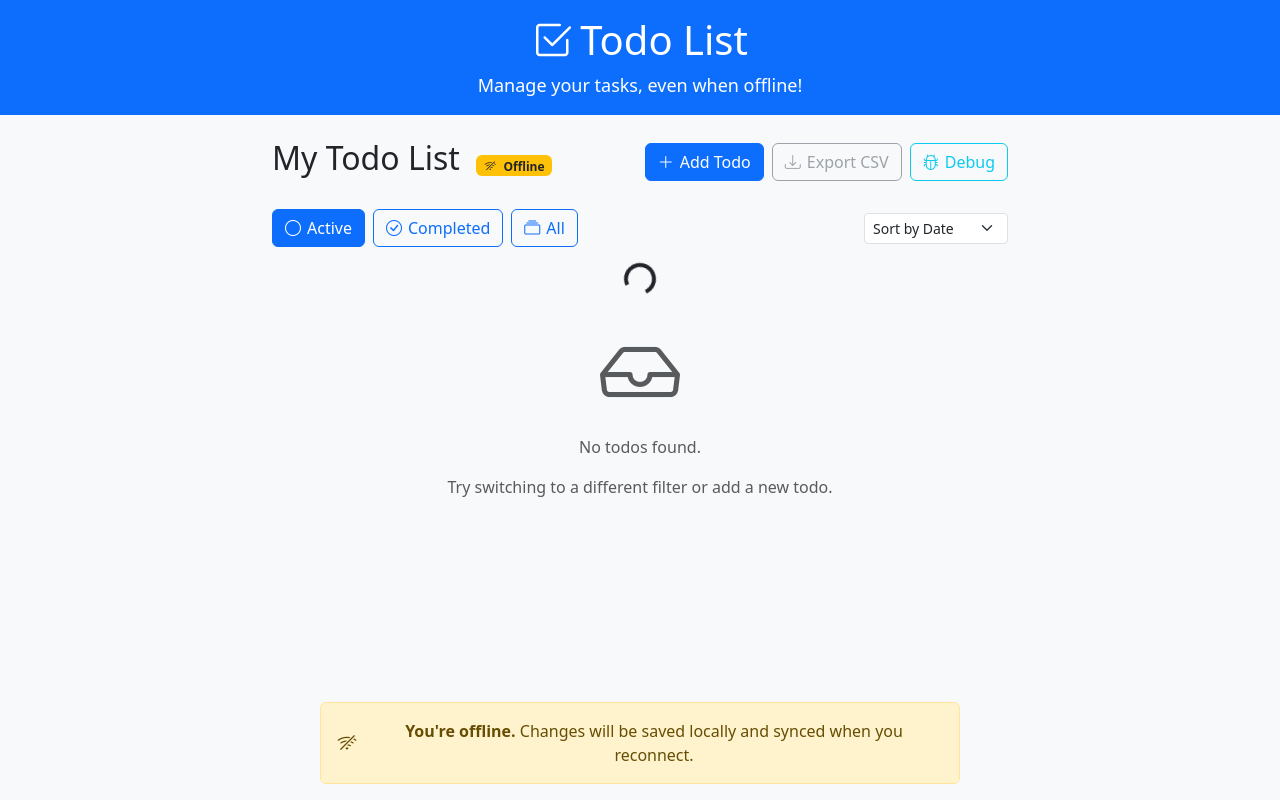
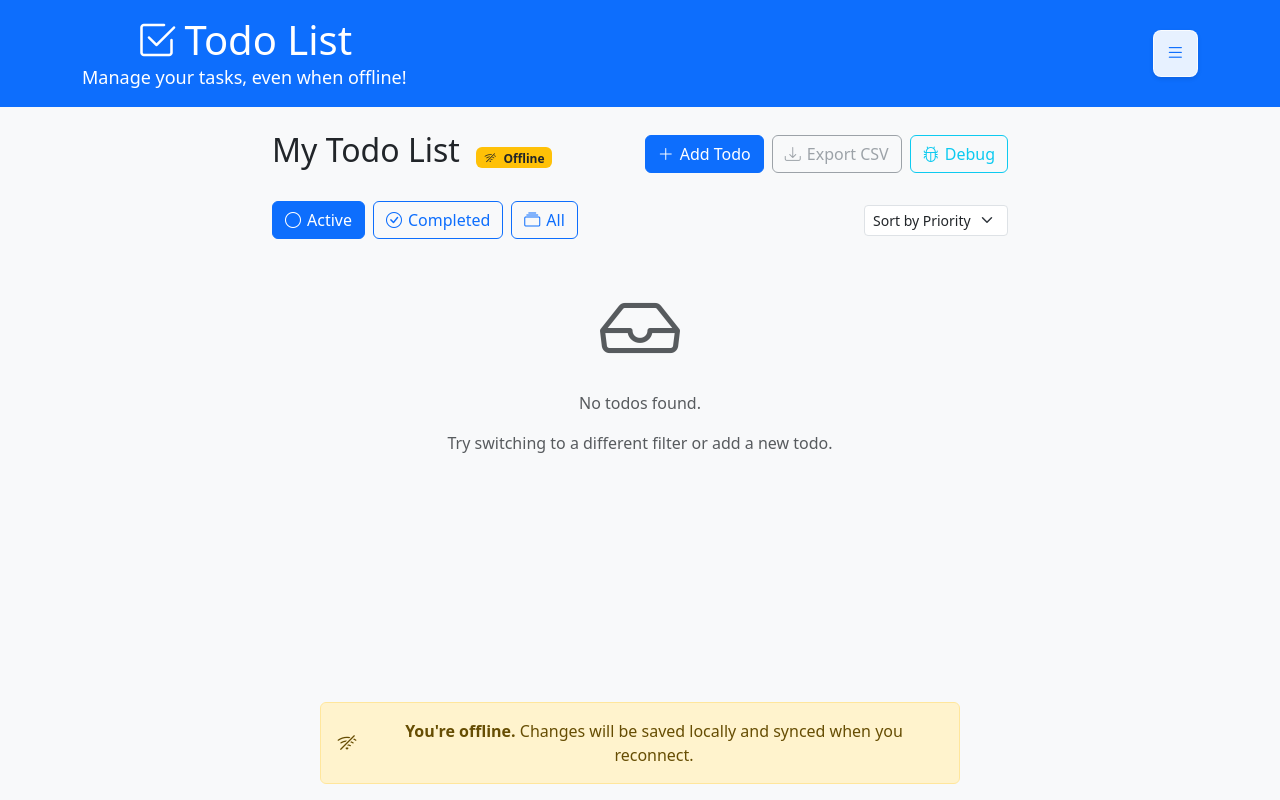
Before and after one commit to POTHYSTALIN/todo-list-pwa, a React (Create React App) app: page / in a window 1280 px wide. Built offline with nearby package versions, Linux system fonts and the light colour scheme.

Commit message:
Added the menu with offcanvas

```diff
--- a/src/App.css
+++ b/src/App.css
@@ -224,3 +224,104 @@
 .todo-item:hover .action-btn {
   transform: scale(1);
 }
+
+/* Side Drawer Styles */
+.offcanvas {
+  border-right: 1px solid rgba(0, 0, 0, 0.1);
+}
+
+.offcanvas-header {
+  border-bottom: 1px solid rgba(0, 0, 0, 0.1);
+  background-color: #f8f9fa;
+}
+
+.offcanvas-title {
+  font-weight: 600;
+  color: #495057;
+}
+
+.nav-link {
+  color: #495057;
+  border-radius: 8px;
+  margin-bottom: 0.25rem;
+  transition: all 0.2s ease;
+}
+
+.nav-link:hover {
+  background-color: #e9ecef;
+  color: #0d6efd;
+}
+
+.nav-link.active {
+  background-color: #0d6efd;
+  color: white;
+}
+
+.nav-link.active:hover {
+  background-color: #0b5ed7;
+  color: white;
+}
+
+/* Category Cards */
+.card {
+  transition: transform 0.2s ease, box-shadow 0.2s ease;
+  border-radius: 12px;
+}
+
+.card:hover {
+  transform: translateY(-2px);
+  box-shadow: 0 4px 12px rgba(0, 0, 0, 0.1);
+}
+
+.card-title {
+  font-weight: 600;
+}
+
+/* Responsive adjustments for mobile */
+@media (max-width: 576px) {
+  .App-header h1 {
+    font-size: 1.5rem;
+  }
+
+  .App-header p {
+    font-size: 0.875rem;
+  }
+
+  .btn-outline-light {
+    padding: 0.375rem 0.75rem;
+  }
+}
+
+/* Burger menu button styling */
+.App-header .btn-outline-light {
+  background-color: rgba(255, 255, 255, 0.9);
+  border-color: rgba(255, 255, 255, 0.8);
+  color: #0d6efd;
+  border-radius: 8px;
+  padding: 0.5rem 0.75rem;
+  font-size: 1.1rem;
+  transition: all 0.2s ease;
+  box-shadow: 0 2px 4px rgba(0, 0, 0, 0.1);
+}
+
+.App-header .btn-outline-light:hover {
+  background-color: white;
+  border-color: white;
+  color: #0d6efd;
+  transform: translateY(-1px);
+  box-shadow: 0 4px 8px rgba(0, 0, 0, 0.15);
+}
+
+.App-header .btn-outline-light:focus,
+.App-header .btn-outline-light:active {
+  background-color: white !important;
+  border-color: white !important;
+  color: #0d6efd !important;
+  box-shadow: 0 0 0 0.25rem rgba(255, 255, 255, 0.3);
+  transform: translateY(0);
+}
+
+.App-header .btn-outline-light i {
+  font-size: 1.2rem;
+  font-weight: 600;
+}
--- a/src/App.js
+++ b/src/App.js
@@ -1,32 +1,92 @@
-import React from 'react';
-import { Container, Row, Col } from 'react-bootstrap';
+import React, { useState } from 'react';
+import { Container, Row, Col, Button } from 'react-bootstrap';
 import { TodoProvider } from './contexts/TodoContext';
 import TodoList from './components/TodoList';
+import Categories from './components/Categories';
+import SideDrawer from './components/SideDrawer';
 import NetworkStatus from './components/NetworkStatus';
 import 'bootstrap/dist/css/bootstrap.min.css';
 import 'bootstrap-icons/font/bootstrap-icons.css';
 import './App.css';
 
 function App() {
+  const [showDrawer, setShowDrawer] = useState(false);
+  const [currentPage, setCurrentPage] = useState('todos');
+
+  const handleNavigate = (page) => {
+    setCurrentPage(page);
+  };
+
+  const renderCurrentPage = () => {
+    switch (currentPage) {
+      case 'categories':
+        return <Categories />;
+      case 'todos':
+      default:
+        return <TodoList />;
+    }
+  };
+
+  const getPageTitle = () => {
+    switch (currentPage) {
+      case 'categories':
+        return 'Categories';
+      case 'todos':
+      default:
+        return 'Todo List';
+    }
+  };
+
+  const getPageIcon = () => {
+    switch (currentPage) {
+      case 'categories':
+        return 'bi-collection';
+      case 'todos':
+      default:
+        return 'bi-check2-square';
+    }
+  };
+
   return (
     <TodoProvider>
       <div className="App">
         <header className="App-header bg-primary text-white py-3 mb-4">
           <Container>
-            <h1><i className="bi bi-check2-square me-2"></i>Todo List</h1>
-            <p className="mb-0">Manage your tasks, even when offline!</p>
+            <div className="d-flex align-items-center justify-content-between">
+              <div>
+                <h1 className="mb-0">
+                  <i className={`${getPageIcon()} me-2`}></i>
+                  {getPageTitle()}
+                </h1>
+                <p className="mb-0">Manage your tasks, even when offline!</p>
+              </div>
+              <Button
+                variant="outline-light"
+                size="sm"
+                onClick={() => setShowDrawer(true)}
+              >
+                <i className="bi bi-list"></i>
+              </Button>
+            </div>
           </Container>
         </header>
 
         <Container>
           <Row className="justify-content-center">
             <Col xs={12} md={10} lg={8}>
-              <TodoList />
+              {renderCurrentPage()}
             </Col>
           </Row>
         </Container>
 
         <NetworkStatus />
+
+        <SideDrawer
+          show={showDrawer}
+          onHide={() => setShowDrawer(false)}
+          onNavigate={handleNavigate}
+          currentPage={currentPage}
+        />
       </div>
     </TodoProvider>
   );
--- /dev/null
+++ b/src/components/Categories.js
@@ -0,0 +1,87 @@
+import React from 'react';
+import { Container, Row, Col, Card } from 'react-bootstrap';
+
+const Categories = () => {
+  const sampleCategories = [
+    {
+      id: 1,
+      name: 'Work',
+      description: 'Tasks related to your professional work',
+      color: 'primary',
+      count: 5
+    },
+    {
+      id: 2,
+      name: 'Personal',
+      description: 'Personal tasks and errands',
+      color: 'success',
+      count: 3
+    },
+    {
+      id: 3,
+      name: 'Shopping',
+      description: 'Shopping lists and purchases',
+      color: 'warning',
+      count: 2
+    },
+    {
+      id: 4,
+      name: 'Health',
+      description: 'Health and fitness related tasks',
+      color: 'info',
+      count: 1
+    }
+  ];
+
+  return (
+    <Container>
+      <Row className="justify-content-center">
+        <Col xs={12} md={10} lg={8}>
+          <div className="mb-4">
+            <h2 className="text-center mb-3">
+              <i className="bi bi-collection me-2"></i>
+              Categories
+            </h2>
+            <p className="text-muted text-center">
+              Organize your todos into different categories for better management
+            </p>
+          </div>
+
+          <Row>
+            {sampleCategories.map((category) => (
+              <Col key={category.id} xs={12} sm={6} lg={6} className="mb-3">
+                <Card className={`border-${category.color} h-100`}>
+                  <Card.Body>
+                    <div className="d-flex justify-content-between align-items-start">
+                      <div>
+                        <Card.Title className={`text-${category.color} mb-2`}>
+                          <i className={`bi bi-tag me-2`}></i>
+                          {category.name}
+                        </Card.Title>
+                        <Card.Text className="text-muted small">
+                          {category.description}
+                        </Card.Text>
+                      </div>
+                      <span className={`badge bg-${category.color} rounded-pill`}>
+                        {category.count} tasks
+                      </span>
+                    </div>
+                  </Card.Body>
+                </Card>
+              </Col>
+            ))}
+          </Row>
+
+          <div className="text-center mt-4">
+            <p className="text-muted">
+              <i className="bi bi-info-circle me-2"></i>
+              This is a sample categories page. In a real application, you would be able to create, edit, and manage your todo categories here.
+            </p>
+          </div>
+        </Col>
+      </Row>
+    </Container>
+  );
+};
+
+export default Categories;
--- /dev/null
+++ b/src/components/SideDrawer.js
@@ -0,0 +1,41 @@
+import React from 'react';
+import { Offcanvas, Nav } from 'react-bootstrap';
+
+const SideDrawer = ({ show, onHide, onNavigate, currentPage }) => {
+  const menuItems = [
+    { id: 'todos', label: 'Todos', icon: 'bi-check2-square' },
+    { id: 'categories', label: 'Categories', icon: 'bi-collection' }
+  ];
+
+  return (
+    <Offcanvas show={show} onHide={onHide} placement="end">
+      <Offcanvas.Header closeButton>
+        <Offcanvas.Title>
+          <i className="bi bi-list me-2"></i>
+          Menu
+        </Offcanvas.Title>
+      </Offcanvas.Header>
+      <Offcanvas.Body>
+        <Nav className="flex-column">
+          {menuItems.map((item) => (
+            <Nav.Link
+              key={item.id}
+              onClick={() => {
+                onNavigate(item.id);
+                onHide();
+              }}
+              className={`d-flex align-items-center py-3 ${
+                currentPage === item.id ? 'active fw-bold' : ''
+              }`}
+            >
+              <i className={`${item.icon} me-3 fs-5`}></i>
+              {item.label}
+            </Nav.Link>
+          ))}
+        </Nav>
+      </Offcanvas.Body>
+    </Offcanvas>
+  );
+};
+
+export default SideDrawer;
--- a/src/components/TodoList.js
+++ b/src/components/TodoList.js
@@ -18,7 +18,7 @@ const TodoList = () => {
   } = useTodoContext();
 
   const [filter, setFilter] = useState('active'); // 'all', 'active', 'completed'
-  const [sortBy, setSortBy] = useState('timestamp'); // 'timestamp', 'priority', 'title'
+  const [sortBy, setSortBy] = useState('priority'); // 'timestamp', 'priority', 'title'
   const [showForm, setShowForm] = useState(false);
   const [debugInfo, setDebugInfo] = useState('');
 
```
